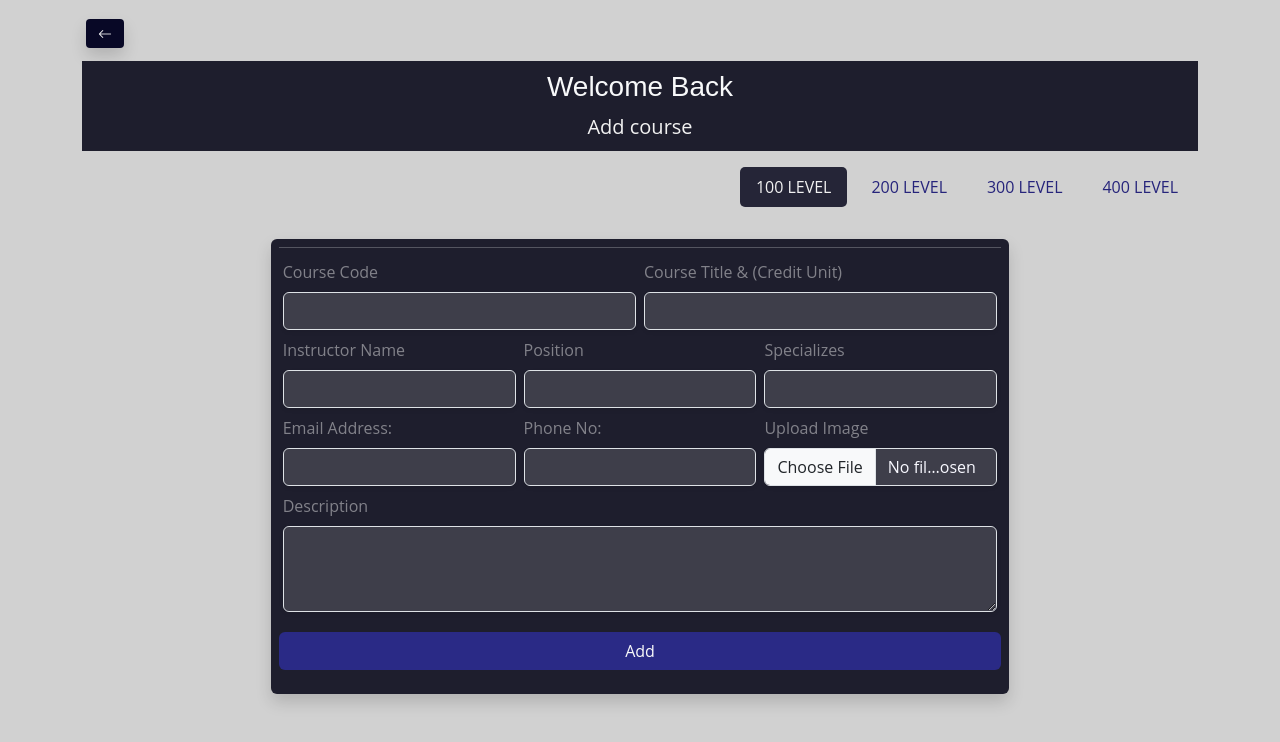
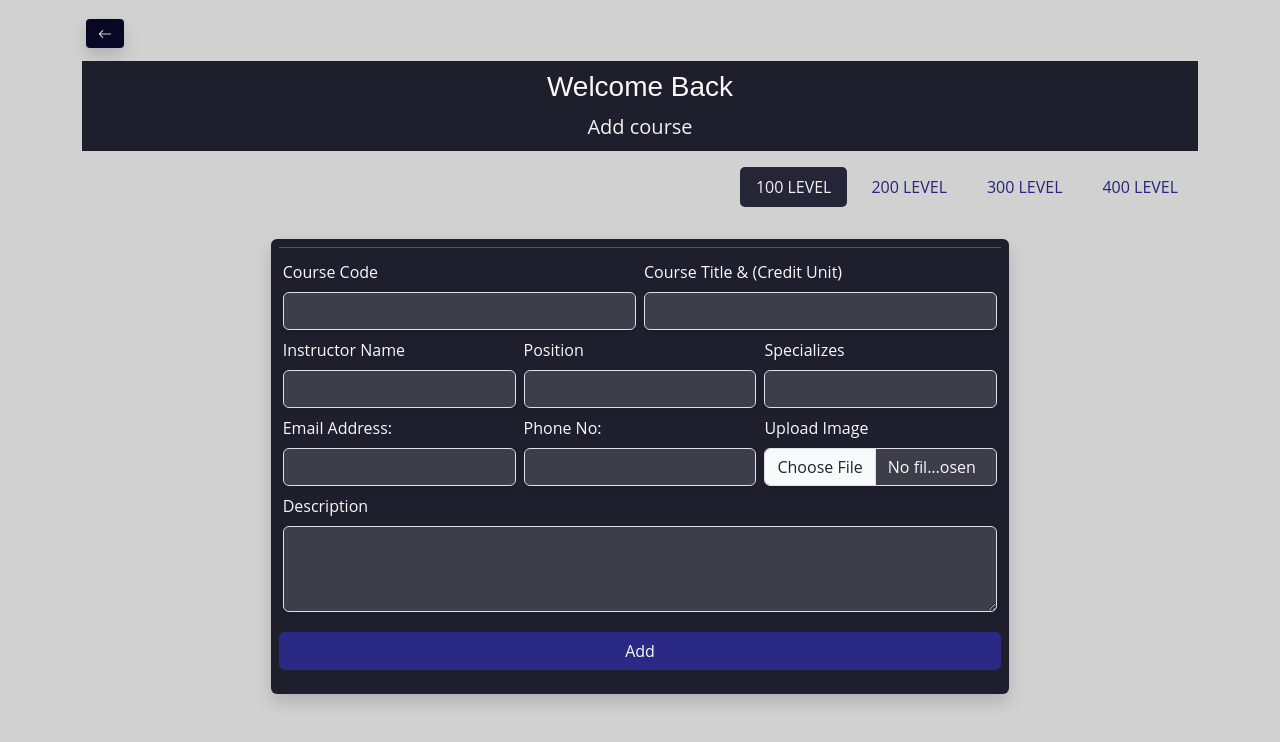
Before and after one commit to mking-ui/course-allocation, a Next.js app: page /adminAdd in a window 1280 px wide. Shown: the top 742 px of the page. Built offline with nearby package versions, Linux system fonts and the light colour scheme.

Commit message:
bg updated

```diff
--- a/src/app/globals.css
+++ b/src/app/globals.css
@@ -141,9 +141,9 @@ p {
 
 .parallax-header {
   background: var(--bg-color);
-  background: linear-gradient(rgba(0,0,0,0.3),
-      rgba(0, 0, 0, 0.8)),
-    url("/imgs/sch.jpg");
+  background: linear-gradient(rgba(0, 0, 0, 0.242),
+      rgba(0, 0, 0, 0.594)),
+    url("/imgs/schb.jpg");
 
   background-position: center;
   background-repeat: no-repeat;
@@ -155,7 +155,7 @@ p {
 }
 
 .header-content {
-  padding: 80px 0 200px 0;
+  padding: 90px 0 200px 0;
 }
 
 .content {
@@ -164,7 +164,7 @@ p {
 
 @media (max-width: 767px) {
   .header-content {
-    padding: 180px 0 150px 0;
+    padding: 170px 0 150px 0;
   }
 
   #courses .lec-img {
--- a/src/components/courses/(100)/AddData.jsx
+++ b/src/components/courses/(100)/AddData.jsx
@@ -125,7 +125,7 @@ e.preventDefault();
           {error && <p className=" text-center text-danger">{error}</p>}
                   <hr className="mb-1" />
             <div className="col-md-6 ">
-              <label htmlFor="code" className="form-label">
+              <label htmlFor="code" className="form-label text-light">
                 Course Code
               </label>
 
@@ -138,7 +138,7 @@ e.preventDefault();
               />
             </div>
             <div className="col-md-6">
-              <label htmlFor="title" className="form-label">
+              <label htmlFor="title" className="form-label text-light">
                 Course Title & (Credit Unit)
               </label>
               <input
@@ -153,7 +153,7 @@ e.preventDefault();
 
 
             <div className="col-md-4">
-              <label htmlFor="name" className="form-label">
+              <label htmlFor="name" className="form-label text-light">
                 Instructor Name
               </label>
               <input
@@ -165,7 +165,7 @@ e.preventDefault();
               />
             </div>
             <div className="col-md-4">
-              <label htmlFor="position" className="form-label">
+              <label htmlFor="position" className="form-label text-light">
                Position
               </label>
               <input
@@ -177,7 +177,7 @@ e.preventDefault();
               />
             </div>
             <div className="col-md-4">
-              <label htmlFor="specializes" className="form-label">
+              <label htmlFor="specializes" className="form-label text-light">
               Specializes
               </label>
               <input
@@ -189,7 +189,7 @@ e.preventDefault();
               />
             </div>
             <div className="col-md-4">
-              <label htmlFor="Email" className="form-label">
+              <label htmlFor="Email" className="form-label text-light">
                 Email Address:
               </label>
               <input
@@ -201,7 +201,7 @@ e.preventDefault();
               />
             </div>
             <div className="col-md-4">
-              <label htmlFor="phone" className="form-label">
+              <label htmlFor="phone" className="form-label text-light">
                Phone No:
               </label>
               <input
@@ -214,7 +214,7 @@ e.preventDefault();
             </div>
 
             <div className="col-md-4">
-              <label htmlFor="image" className="form-label">
+              <label htmlFor="image" className="form-label text-light">
                 Upload Image
               </label>
               <input
@@ -225,7 +225,7 @@ e.preventDefault();
               />
             </div>
             <div className="mb-1">
-              <label htmlFor="description" className="form-label">
+              <label htmlFor="description" className="form-label text-light">
                 Description
               </label>
               <textarea
--- a/src/components/courses/(200)/AddData200.jsx
+++ b/src/components/courses/(200)/AddData200.jsx
@@ -124,7 +124,7 @@ e.preventDefault();
           {error && <p className=" text-center text-danger">{error}</p>}
                   <hr className="mb-1" />
             <div className="col-md-6 ">
-              <label htmlFor="code" className="form-label">
+              <label htmlFor="code" className="form-label text-light">
                 Course Code
               </label>
 
@@ -137,7 +137,7 @@ e.preventDefault();
               />
             </div>
             <div className="col-md-6">
-              <label htmlFor="title" className="form-label">
+              <label htmlFor="title" className="form-label text-light">
                 Course Title & (Credit Unit)
               </label>
               <input
@@ -152,7 +152,7 @@ e.preventDefault();
 
 
             <div className="col-md-4">
-              <label htmlFor="name" className="form-label">
+              <label htmlFor="name" className="form-label text-light">
                 Instructor Name
               </label>
               <input
@@ -164,7 +164,7 @@ e.preventDefault();
               />
             </div>
             <div className="col-md-4">
-              <label htmlFor="position" className="form-label">
+              <label htmlFor="position" className="form-label text-light">
                Position
               </label>
               <input
@@ -176,7 +176,7 @@ e.preventDefault();
               />
             </div>
             <div className="col-md-4">
-              <label htmlFor="specializes" className="form-label">
+              <label htmlFor="specializes" className="form-label text-light">
               Specializes
               </label>
               <input
@@ -188,7 +188,7 @@ e.preventDefault();
               />
             </div>
             <div className="col-md-4">
-              <label htmlFor="Email" className="form-label">
+              <label htmlFor="Email" className="form-label text-light">
                 Email Address:
               </label>
               <input
@@ -200,7 +200,7 @@ e.preventDefault();
               />
             </div>
             <div className="col-md-4">
-              <label htmlFor="phone" className="form-label">
+              <label htmlFor="phone" className="form-label text-light">
                Phone No:
               </label>
               <input
@@ -213,7 +213,7 @@ e.preventDefault();
             </div>
 
             <div className="col-md-4">
-              <label htmlFor="image" className="form-label">
+              <label htmlFor="image" className="form-label text-light">
                 Upload Image
               </label>
               <input
@@ -224,7 +224,7 @@ e.preventDefault();
               />
             </div>
             <div className="mb-1">
-              <label htmlFor="description" className="form-label">
+              <label htmlFor="description" className="form-label text-light">
                 Description
               </label>
               <textarea
```
Also changed, not shown: public/imgs/sch1.jpg (added), public/imgs/schb.jpg (added).
